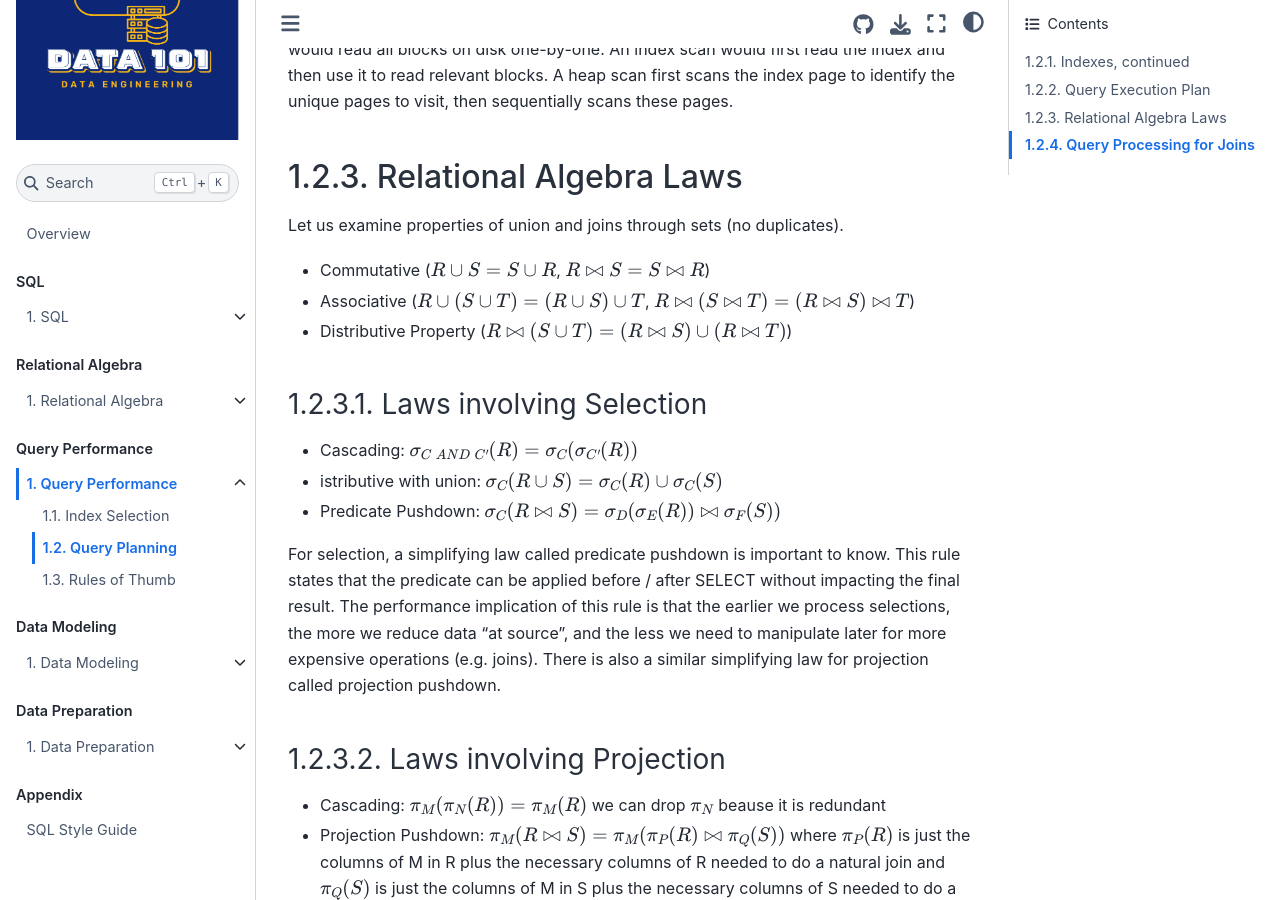
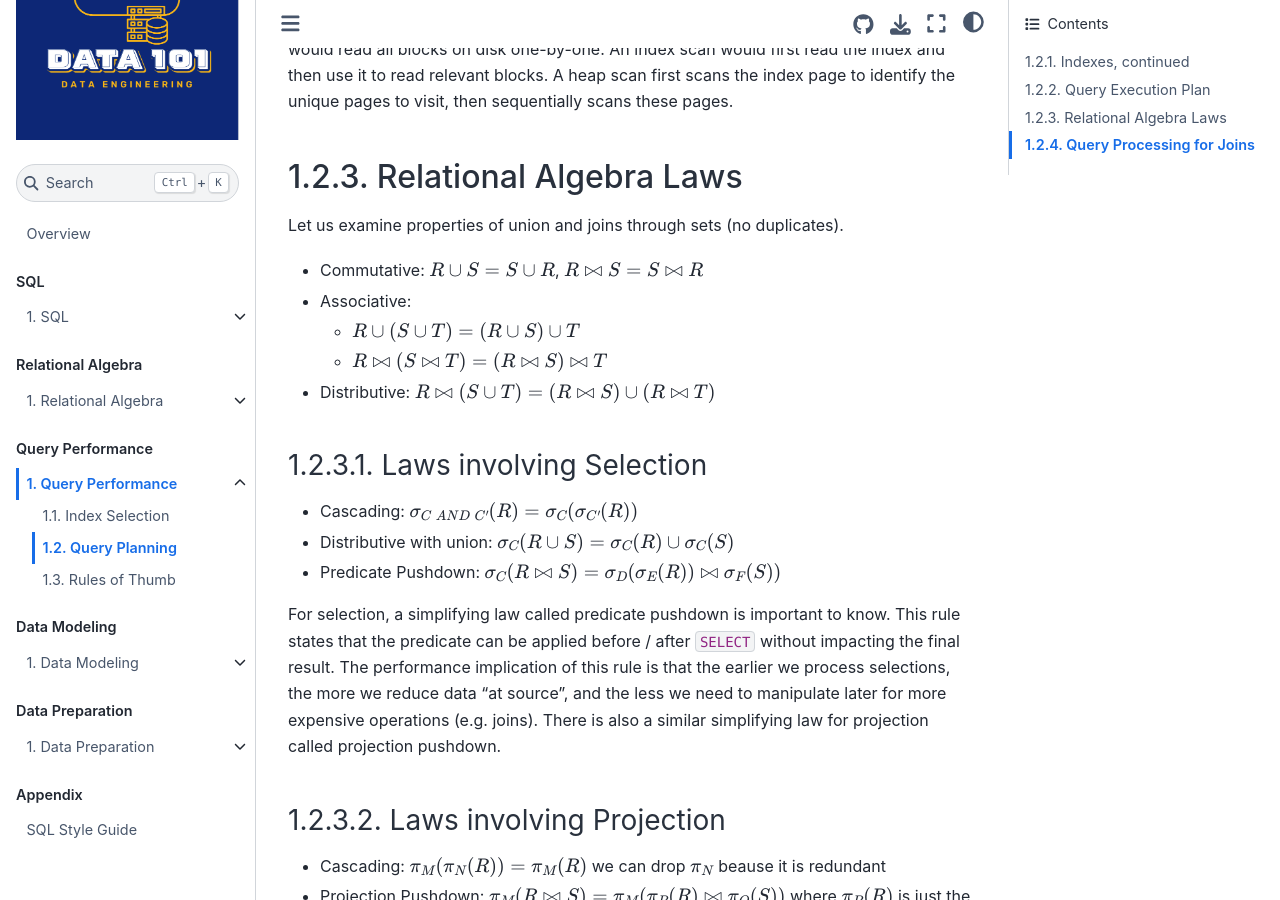
Before and after one commit to cal-data-eng/notes, a Jupyter Book: the page built from 3-query_perf/query-planning.md, in a window 1280 px wide and 900 px high, scrolled down 1839 px. Built offline with Jupyter Book 1.0.4 settings and Sphinx 7.4.7 and the Sphinx Book theme 1.1.4, drawn with Linux system fonts in a browser that asks for light colours; some of the changed text lies outside the part shown.

Commit message:
Fix formatting, typos in Query Planning

```diff
--- a/3-query_perf/query-planning.md
+++ b/3-query_perf/query-planning.md
@@ -33,9 +35,9 @@
 ### Logical and Physical Operators
 
 The query execution plan lays out how to proceed. We can think of plans at two levels:
+
 - The logical level: the logical operators describe "what" is done: union, select, grouping, project, etc.
 - The physical level: the operator implementations describe "how" to do it
-
 
 In code-centric data systems, the user can supply both the logical query plan, and parts of the physical implementation or leave the physical implementation to the system.
 
@@ -44,29 +46,34 @@
 ## Relational Algebra Laws
 
 Let us examine properties of union and joins through sets (no duplicates).
-- Commutative ($R \cup S = S \cup R$, $R \Join S = S \Join R$)
-- Associative ($R \cup (S \cup T) = (R \cup S) \cup T$, $R \Join (S \Join T) = (R \Join S) \Join T$)
-- Distributive Property ($R \Join (S \cup T) = (R \Join S) \cup (R \Join T)$)
+
+- Commutative: $R \cup S = S \cup R$, $R \Join S = S \Join R$
+- Associative:
+    - $R \cup (S \cup T) = (R \cup S) \cup T$
+    - $R \Join (S \Join T) = (R \Join S) \Join T$
+- Distributive: $R \Join (S \cup T) = (R \Join S) \cup (R \Join T)$
 
 ### Laws involving Selection
+
 - Cascading: $\sigma_{C\: AND\: C'}(R) = \sigma_C(\sigma_{C'}(R))$
-- istributive with union: $\sigma_{C}(R \cup S) = \sigma_C(R) \cup \sigma_{C}(S)$
+- Distributive with union: $\sigma_{C}(R \cup S) = \sigma_C(R) \cup \sigma_{C}(S)$
 - Predicate Pushdown:  $\sigma_{C}(R \bowtie S) = \sigma_D(\sigma_E(R)) \bowtie \sigma_F(S))$
 
-For selection, a simplifying law called predicate pushdown is important to know. This rule states that the predicate can be applied before / after SELECT without impacting the final result. The performance implication of this rule is that the earlier we process selections, the more we reduce data “at source”, and the less we need to manipulate later for more expensive operations (e.g. joins). There is also a similar simplifying law for projection called projection pushdown.
+For selection, a simplifying law called predicate pushdown is important to know. This rule states that the predicate can be applied before / after `SELECT` without impacting the final result. The performance implication of this rule is that the earlier we process selections, the more we reduce data "at source", and the less we need to manipulate later for more expensive operations (e.g. joins). There is also a similar simplifying law for projection called projection pushdown.
 
 ### Laws involving Projection
+
 - Cascading: $\pi_M(\pi_N(R)) = \pi_M(R)$ we can drop $\pi_N$ beause it is redundant
 - Projection Pushdown:  $\pi_M(R \bowtie S) = \pi_M(\pi_P(R) \bowtie \pi_Q(S))$ where $\pi_P(R)$ is just the columns of M in R plus the necessary columns of R needed to do a natural join and $\pi_Q(S)$ is just the columns of M in S plus the necessary columns of S needed to do a natural joins, so that we can obtain only the necessary columns "earlier"
 
+## Query Processing for Joins
 
-## Query Processing for Joins
-Joins are often the hardest part in the query process and optimization since they are the only operators that “multiply”. There are many different join orders and trees, leading to a very large exponential search space. For example, with n many relations, there are n! ways to order the join. Furthermore, there are a lot of bad join orders that can lead to giant intermediate relations (e.g., first joining larger relations before smaller ones). A variety of approaches have been developed for optimization. One notable one is the “Selinger” algorithm, which only considers left deep trees. The top-down approach, exemplified by the Cascade query optimizer, is also a popular choice.
+Joins are often the hardest part in the query process and optimization since they are the only operators that "multiply". There are many different join orders and trees, leading to a very large exponential search space. For example, with n many relations, there are n! ways to order the join. Furthermore, there are a lot of bad join orders that can lead to giant intermediate relations (e.g., first joining larger relations before smaller ones). A variety of approaches have been developed for optimization. One notable one is the "Selinger" algorithm, which only considers left deep trees. The top-down approach, exemplified by the Cascade query optimizer, is also a popular choice.
 
  We will now explore three different ways to join using example tables R and S.
 
 
-**Nested Loop Joins.** The nested loop join is straightforward: for every tuple of R and S, check if it matches. If it does, add it to the output! There are variants of this method, including index-nested loop which uses an index in the “inner” loop to look up only blocks of S that can match the k blocks of R.
+**Nested Loop Joins.** The nested loop join is straightforward: for every tuple of R and S, check if it matches. If it does, add it to the output! There are variants of this method, including index-nested loop which uses an index in the "inner" loop to look up only blocks of S that can match the k blocks of R.
 
 **Sort-Merge Joins.** This method involves two phases. The first phase is the sort phase: sort portions of R on the join attribute, and write out the sorted runs of blocks. Do the same thing for S. The second phase is the merge phase: merge and match tuples across the runs from the first phase by walking down the runs in sorted order. There are also variants that can use indexes and take advantage of relations that are already sorted.
 
```
Also changed, not shown: other parts of 3-query_perf/query-planning.md (+3 -1 lines).
